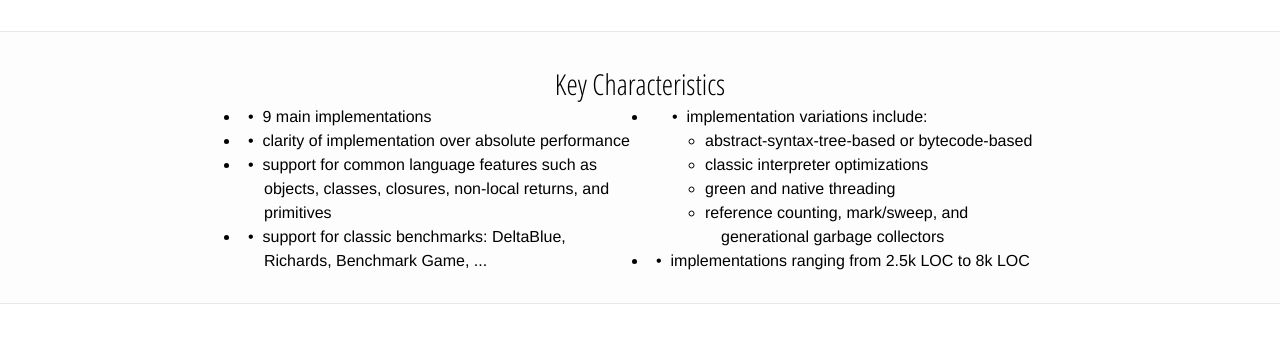
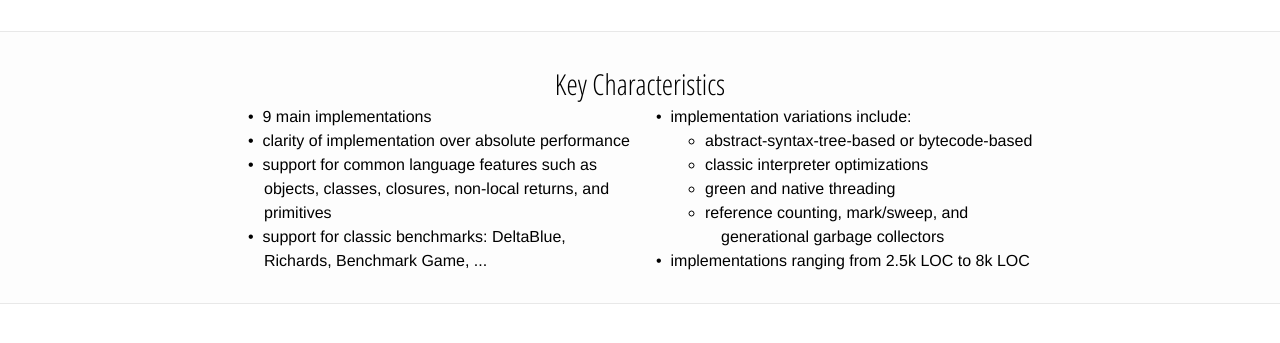
Before and after one commit to SOM-st/som-st.github.io, a Jekyll site: the page built from index.html, in a window 1280 px wide. Shown: the part 816-1159 px from the top of the page. Built offline with Jekyll 4.4.1, drawn with Linux system fonts in a browser that asks for light colours.

Commit message:
Fix double dots for <li>
Signed-off-by: Stefan Marr <git@stefan-marr.de>

```diff
--- a/css/main.css
+++ b/css/main.css
@@ -294,6 +294,7 @@ ul.two-col li {
 ul.two-col > li {
   padding-left: 1.5em;
   text-indent: -1em;
+  list-style-type: none;
 }
 
 ul.two-col ul {
```
